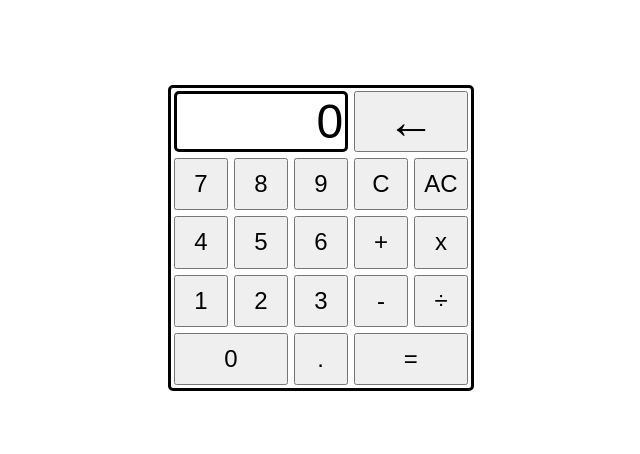
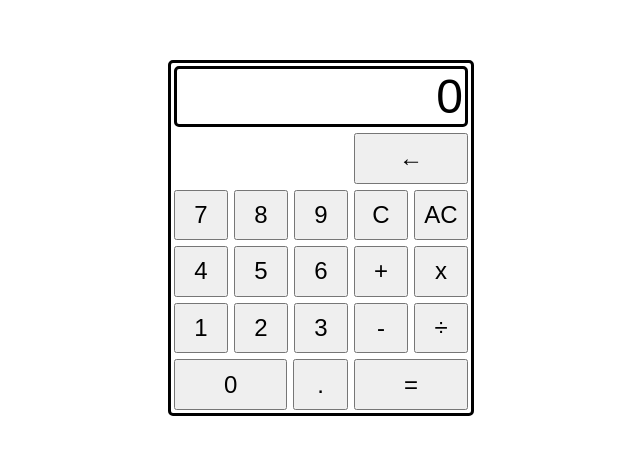
Before and after one commit to Gmutt-dev/calculator, a plain HTML site: page index.html in a window 1280 px wide. Shown: the part 170-624 px from the top of the page, without its empty margins (319-959 px from the left). Drawn offline with Linux system fonts and the light colour scheme.

Commit message:
Put back button on own line
While on same line as display back button made display smaller,
limiting number of digits displayable.

```diff
--- a/index.html
+++ b/index.html
@@ -9,8 +9,11 @@
 </head>
 <body>
     <div class = "container">
-        <div class = "row">
+        <div class = row>
             <div class = "display">0</div>
+        </div>
+        <div class = "top row">
+            <div></div>
             <button class = "button back">&#8592</button>
         </div>
         <div class = "row">
--- a/styles.css
+++ b/styles.css
@@ -9,7 +9,7 @@ body {
 .container {
     display: flex;
     flex-direction: column;
-    height: 300px;
+    height: 350px;
     width: 300px;
     border-style: solid;
     border-radius: 5px;
@@ -31,6 +31,11 @@ body {
     flex: 1 0 0;
 }
 
+.top.row {
+    justify-content: right;
+
+}
+
 .button {
     flex: 1 0 0;
     margin: 3px;
@@ -38,12 +43,15 @@ body {
 }
 
 .button.back {
-    font-size:48px;
+    /* font-size:48px; */
+    /* justify-self:right; */
+    width: 114px;
+    flex: 0 0 auto;
 }
 
 .button.doublebutton {
     flex: 2 0 auto;
     /* padding left and right adjusted to account for lost pixels resulting*/
     /* from one big button in stead of two small buttons +4px each side*/
-    padding: 1px 10px;
+    padding: 1px 9.3px;
 }
```
